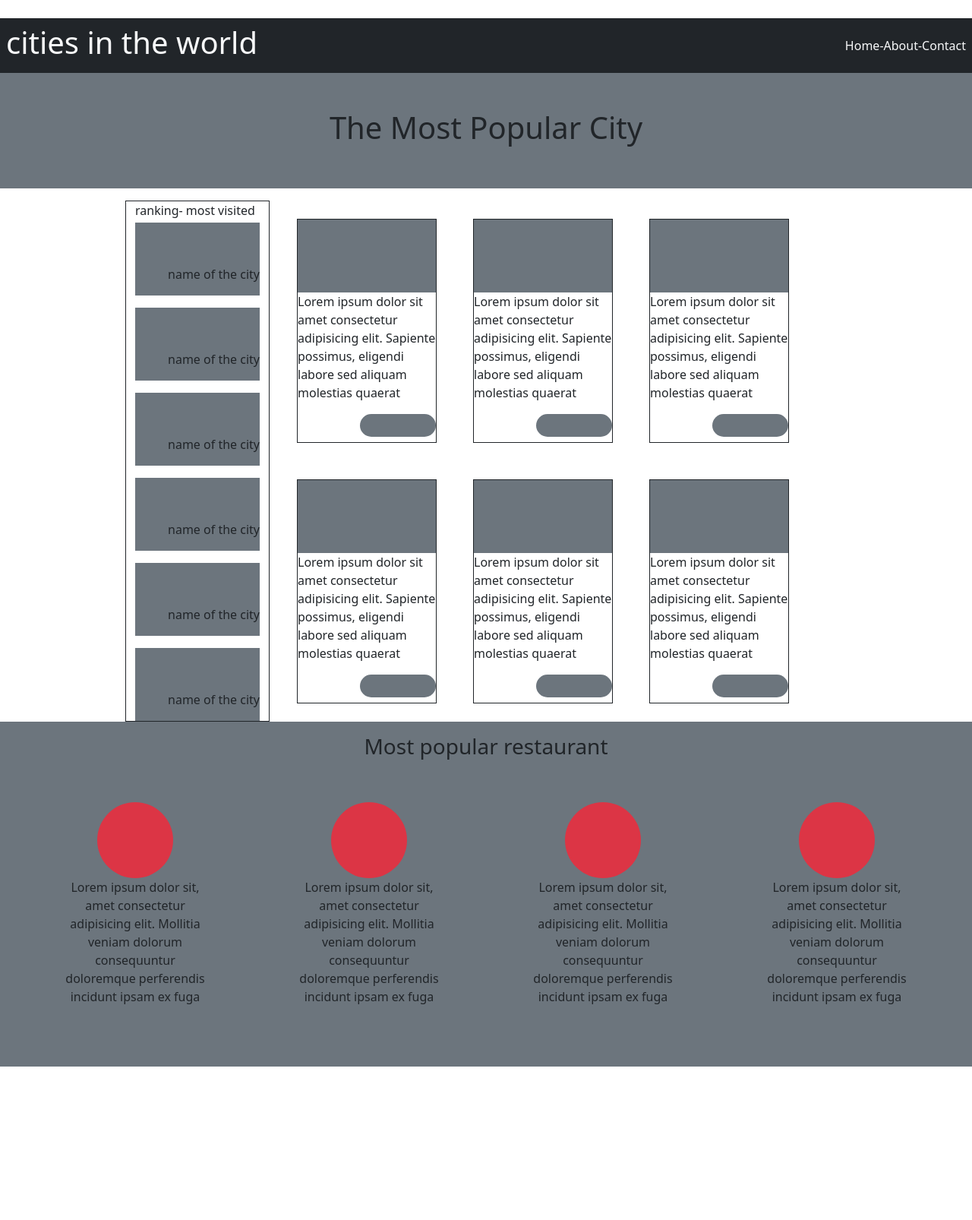
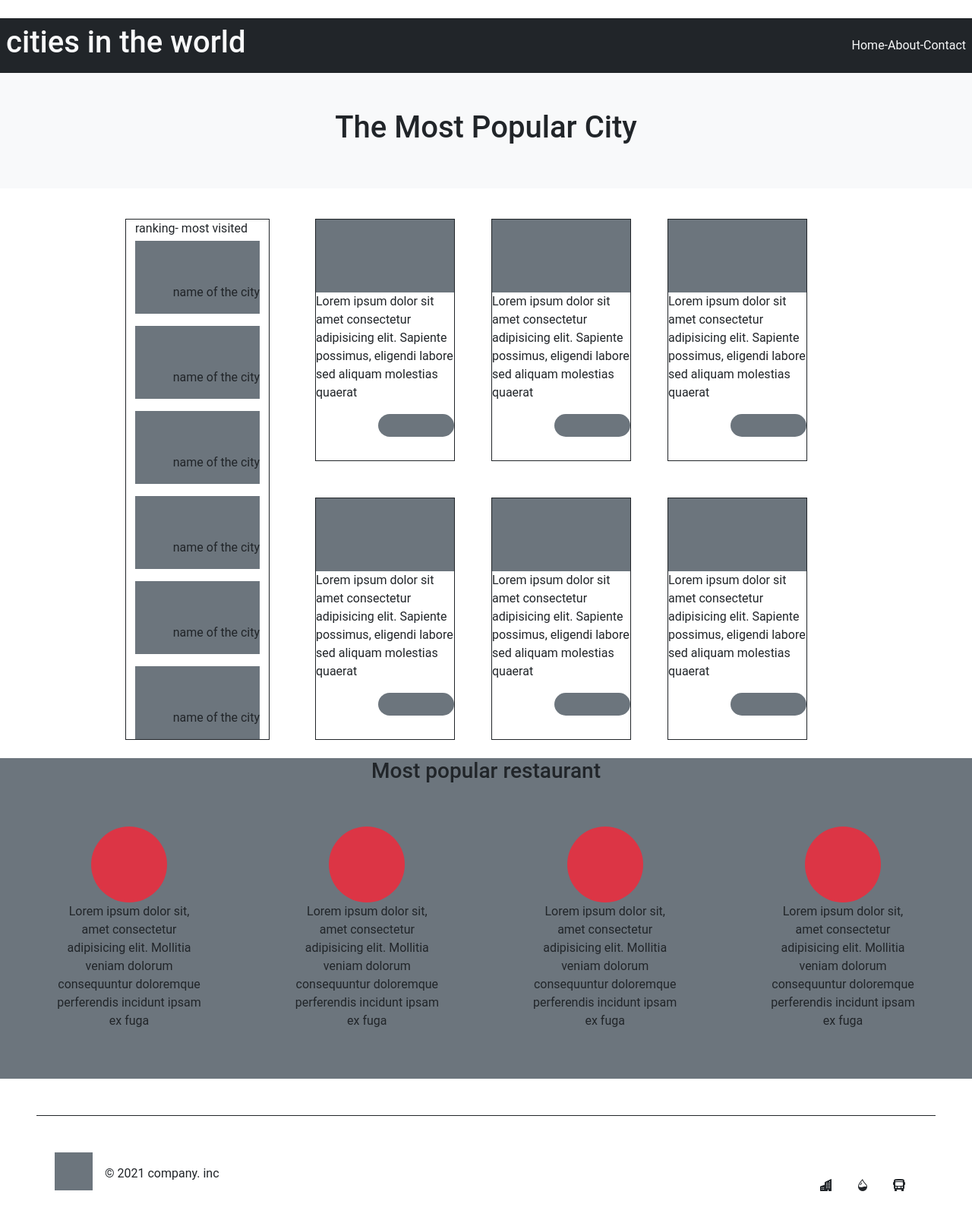
Before and after one commit to DevBrianAcostaBenitez/Cities-in-the-world, an Angular app: page / in a window 1280 px wide. Shown: the top 1606 px of the page at 76% size. Before the commit the page ends 1404 px from the top, so only its background shows below. Built offline with nearby package versions, Linux system fonts and the light colour scheme.

Commit message:
footer done

```diff
--- a/src/app/app.component.html
+++ b/src/app/app.component.html
@@ -1,3 +1,4 @@
 <app-header></app-header>
 <app-cities></app-cities>
 <app-restaurant></app-restaurant>
+<app-footer></app-footer>
--- a/src/app/cities/cities.component.html
+++ b/src/app/cities/cities.component.html
@@ -1,6 +1,6 @@
 <div class="container  mt-3">
   <div class="row justify-content-center">
-    <div class="col-2 border border-dark border-1 ">
+    <div class="col-2 border border-dark border-1 m-4">
       ranking- most visited
       <div class="position-relative">
         <div class="p-5 bg-secondary mt-1">
--- a/src/app/footer/footer.component.css
+++ b/src/app/footer/footer.component.css
@@ -0,0 +1,4 @@
+.square{
+    width: 50px;
+     height: 50px;
+}
--- a/src/app/footer/footer.component.html
+++ b/src/app/footer/footer.component.html
@@ -1 +1,14 @@
-<p>footer works!</p>
+<footer class="border-top border-dark m-5 p-3">
+    <div class= "d-flex p-2 mt-4 justify-content-between">
+        <div class="d-flex ml-3" >
+            <div class="flex-item bg-secondary square"></div>
+            <p class="flex-item m-3">© 2021 company. inc</p>
+        </div>
+        <div class= "flex-item d-flex mt-3">
+            <i class="bi bi-buildings-fill m-3"></i>
+            <i class="bi bi-droplet-half m-3"></i>
+            <i class="bi bi-bus-front-fill m-3"></i>
+        </div>
+    </div>
+
+</footer>
--- a/src/app/header/header.component.html
+++ b/src/app/header/header.component.html
@@ -1,13 +1,13 @@
 <div>
     <div class= "d-flex p-2 mt-4 justify-content-between bg-dark  text-light">
     <h1 class="flex-item ml-3" >cities in the world</h1>
-        <div class= "flex-item d-flex mt-3">
-            <p class="flex-item">Home-</p>
-            <p class="flex-item">About-</p>
-            <p class="flex-item">Contact</p>
-        </div>
+    <div class= "flex-item d-flex mt-3">
+        <p class="flex-item">Home-</p>
+        <p class="flex-item">About-</p>
+        <p class="flex-item">Contact</p>
     </div>
-    <div class="d-flex justify-content-center align-items-center bg-secondary w-100 p-5 d-inline-block ">
+    </div>
+    <div class="d-flex justify-content-center align-items-center bg-light w-100 p-5 d-inline-block ">
         <h1 class="flex-item ">The Most Popular City</h1>
     </div>
 </div>
--- a/src/app/restaurant/restaurant.component.html
+++ b/src/app/restaurant/restaurant.component.html
@@ -1,4 +1,4 @@
-<div class="  bg-secondary w-100 p-3 d-inline-block ">
+<div class="  bg-secondary w-100 d-inline-block ">
     <h3 class="d-flex justify-content-center flex-item"> Most popular restaurant</h3>
     <div class="row justify-content-center">
 
--- a/src/index.html
+++ b/src/index.html
@@ -2,6 +2,7 @@
 <html lang="en">
 <head>
   <link rel="stylesheet" href="https://cdn.jsdelivr.net/npm/bootstrap@5.1.0/dist/css/bootstrap.min.css">
+  <link rel="stylesheet" href="https://cdn.jsdelivr.net/npm/bootstrap-icons@1.10.5/font/bootstrap-icons.css">
   <script src="https://cdn.jsdelivr.net/npm/bootstrap@5.1.0/dist/js/bootstrap.min.js"></script>
   <meta charset="utf-8">
   <title>CitiesInTheWorld</title>
--- a/src/styles.css
+++ b/src/styles.css
@@ -1 +1,3 @@
-/* You can add global styles to this file, and also import other style files */
+*{
+    font-family: Roboto;
+}
```
